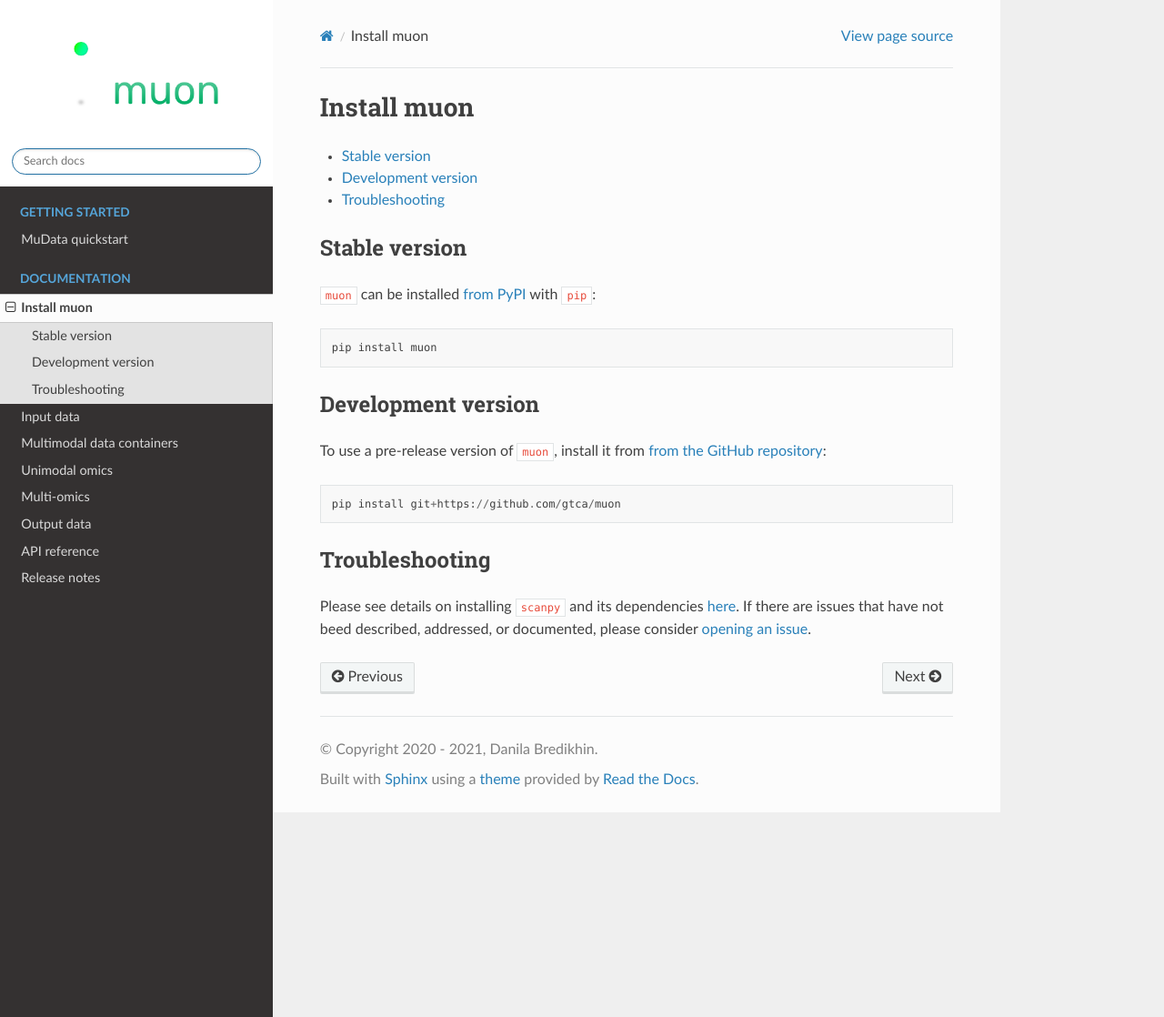
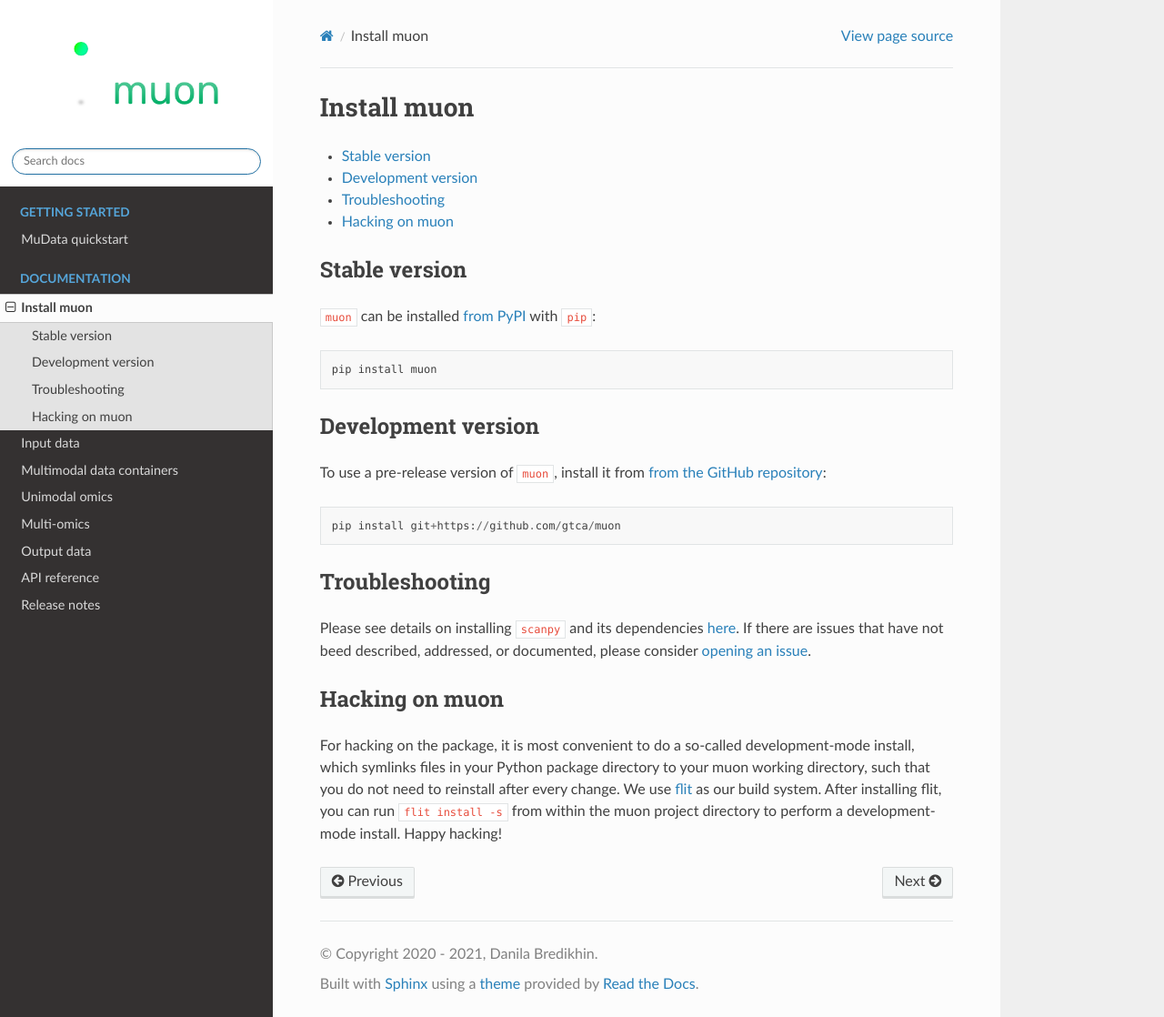
Before and after one commit to scverse/muon, a Sphinx documentation site: the page built from docs/source/install.rst, in a window 1280 px wide and 1118 px high. Shown: the whole window at 91% size. Built offline with Sphinx 7.4.7 and the Read the Docs theme 2.0.0, drawn with Linux system fonts in a browser that asks for light colours; pages that are not in the unit, such as notebooks, are missing from menus.

Commit message:
add flit command for editable install to docs

```diff
--- a/docs/source/install.rst
+++ b/docs/source/install.rst
@@ -29,3 +29,7 @@
 ---------------
 
 Please see details on installing ``scanpy`` and its dependencies `here <https://scanpy.readthedocs.io/en/stable/installation.html>`_. If there are issues that have not beed described, addressed, or documented, please consider `opening an issue <https://github.com/gtca/muon/issues>`_.
+
+Hacking on muon
+-------------------
+For hacking on the package, it is most convenient to do a so-called development-mode install, which symlinks files in your Python package directory to your muon working directory, such that you do not need to reinstall after every change. We use `flit <https://flit.readthedocs.io/en/latest/index.html>`_ as our build system. After installing flit, you can run ``flit install -s`` from within the muon project directory to perform a development-mode install. Happy hacking!
```
